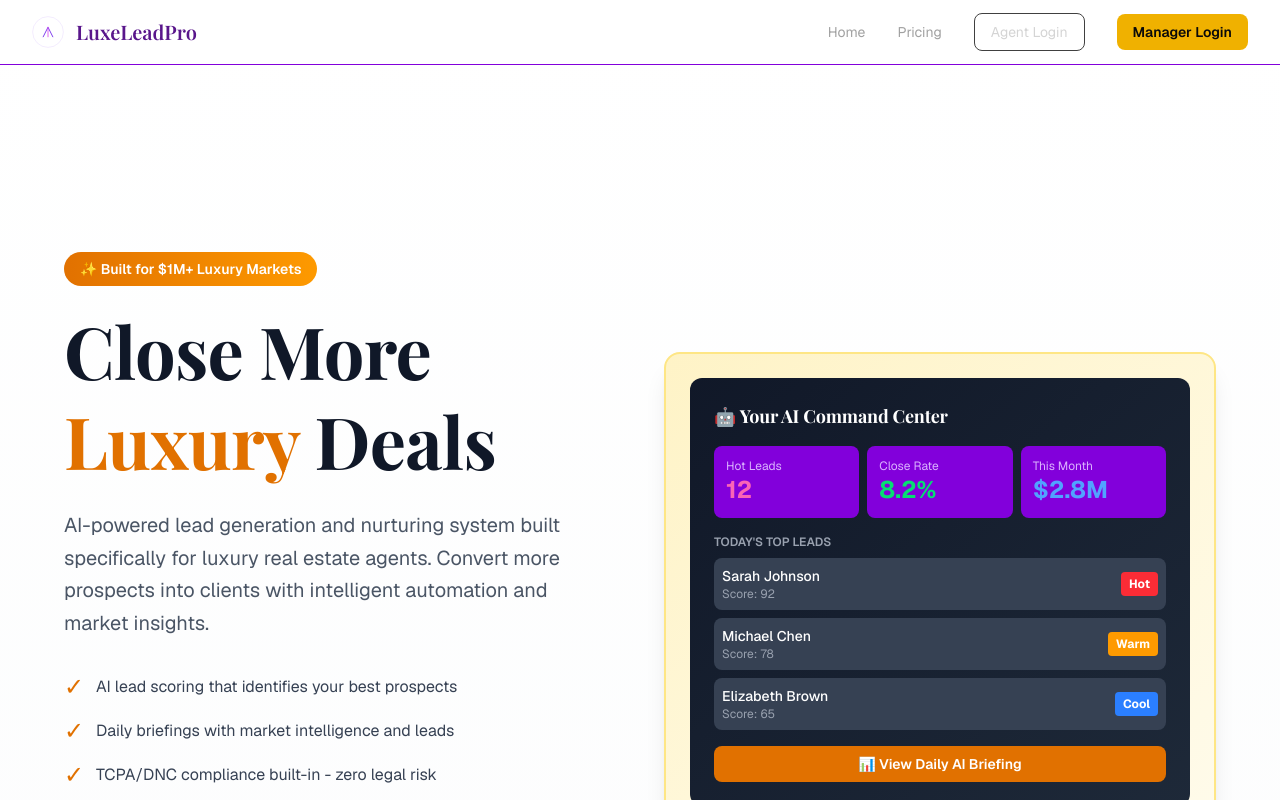
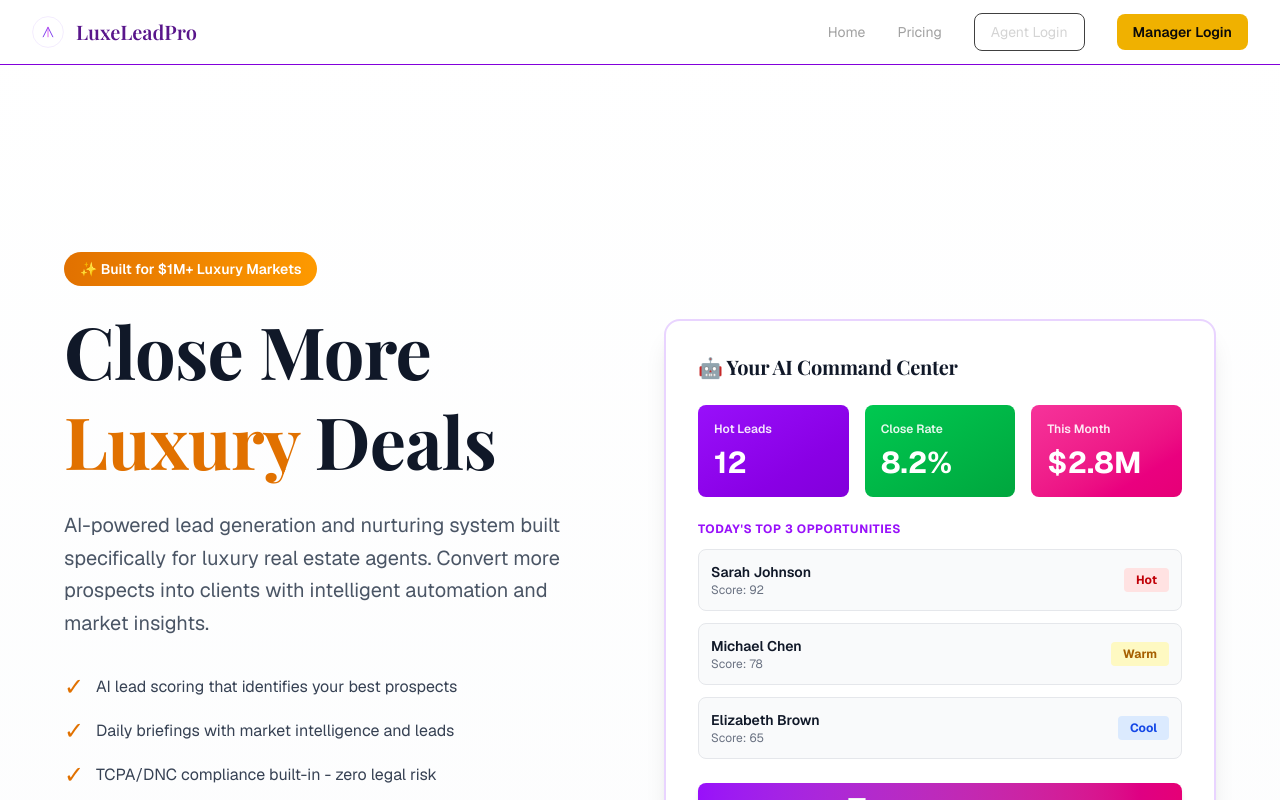
Before and after one commit to robopdesigns/luxeleadpro-site, a Next.js app: page / in a window 1280 px wide. Shown: the top 800 px of the page. Built offline with nearby package versions, Linux system fonts and the light colour scheme; no server answers; a web font is replaced by a local one.

Commit message:
Fix: Remove all amber colors, fix AI Command Center to white with purple/magenta accents

```diff
--- a/app/page.tsx
+++ b/app/page.tsx
@@ -69,55 +69,55 @@ export default function HomePage() {
 
             {/* Right: Dashboard Preview */}
             <div className="hidden lg:block">
-              <div className="bg-gradient-to-br from-amber-100 to-amber-50 rounded-2xl p-6 border-2 border-amber-200 shadow-xl">
-                <div className="bg-gradient-to-br from-gray-900 to-gray-800 rounded-xl p-6 text-white">
-                  <h3 className="font-serif text-lg font-bold mb-4">🤖 Your AI Command Center</h3>
+              <div className="bg-white rounded-2xl p-8 border-2 border-purple-200 shadow-xl">
+                <h3 className="font-serif text-xl font-bold mb-6 text-gray-900">🤖 Your AI Command Center</h3>
 
                 {/* Top Stats */}
-                  <div className="grid grid-cols-3 gap-2 mb-4">
-                    <div className="bg-purple-700 rounded-lg p-3">
-                      <div className="text-xs text-purple-300">Hot Leads</div>
-                      <div className="text-2xl font-bold text-pink-400">12</div>
+                <div className="grid grid-cols-3 gap-4 mb-6">
+                  <div className="bg-gradient-to-br from-purple-600 to-purple-700 rounded-lg p-4 text-white">
+                    <div className="text-xs font-semibold opacity-90">Hot Leads</div>
+                    <div className="text-3xl font-bold mt-2">12</div>
                   </div>
-                    <div className="bg-purple-700 rounded-lg p-3">
-                      <div className="text-xs text-purple-300">Close Rate</div>
-                      <div className="text-2xl font-bold text-green-400">8.2%</div>
+                  <div className="bg-gradient-to-br from-green-500 to-green-600 rounded-lg p-4 text-white">
+                    <div className="text-xs font-semibold opacity-90">Close Rate</div>
+                    <div className="text-3xl font-bold mt-2">8.2%</div>
                   </div>
-                    <div className="bg-purple-700 rounded-lg p-3">
-                      <div className="text-xs text-purple-300">This Month</div>
-                      <div className="text-2xl font-bold text-blue-400">$2.8M</div>
+                  <div className="bg-gradient-to-br from-pink-500 to-pink-600 rounded-lg p-4 text-white">
+                    <div className="text-xs font-semibold opacity-90">This Month</div>
+                    <div className="text-3xl font-bold mt-2">$2.8M</div>
                   </div>
                 </div>
 
                 {/* Lead List */}
-                  <div className="space-y-2 mb-4">
-                    <div className="text-xs font-semibold text-gray-400 mb-2">TODAY'S TOP LEADS</div>
+                <div className="mb-6">
+                  <div className="text-xs font-bold text-purple-600 mb-3 uppercase tracking-wider">TODAY'S TOP 3 OPPORTUNITIES</div>
+                  <div className="space-y-3">
                     {[
                       { name: 'Sarah Johnson', score: 92, status: 'Hot' },
                       { name: 'Michael Chen', score: 78, status: 'Warm' },
                       { name: 'Elizabeth Brown', score: 65, status: 'Cool' },
                     ].map((lead, i) => (
-                      <div key={i} className="bg-gray-700 rounded-lg p-2 flex justify-between items-center">
+                      <div key={i} className="bg-gray-50 rounded-lg p-3 flex justify-between items-center border border-gray-200">
                         <div>
-                          <div className="text-sm font-medium">{lead.name}</div>
-                          <div className="text-xs text-gray-400">Score: {lead.score}</div>
+                          <div className="text-sm font-semibold text-gray-900">{lead.name}</div>
+                          <div className="text-xs text-gray-500">Score: {lead.score}</div>
                         </div>
-                        <span className={`text-xs font-bold px-2 py-1 rounded ${
-                          lead.status === 'Hot' ? 'bg-red-500' :
-                          lead.status === 'Warm' ? 'bg-amber-500' :
-                          'bg-blue-500'
+                        <span className={`text-xs font-bold px-3 py-1 rounded ${
+                          lead.status === 'Hot' ? 'bg-red-100 text-red-700' :
+                          lead.status === 'Warm' ? 'bg-yellow-100 text-yellow-700' :
+                          'bg-blue-100 text-blue-700'
                         }`}>
                           {lead.status}
                         </span>
                       </div>
                     ))}
                   </div>
+                </div>
 
                 {/* AI Briefing Button */}
-                  <button className="w-full bg-amber-600 hover:bg-amber-700 text-white font-semibold py-2 rounded-lg text-sm transition">
+                <button className="w-full bg-gradient-to-r from-purple-600 to-pink-600 hover:from-purple-700 hover:to-pink-700 text-white font-semibold py-3 rounded-lg transition shadow-md">
                   📊 View Daily AI Briefing
                 </button>
-                </div>
               </div>
             </div>
           </div>
@@ -169,7 +169,7 @@ export default function HomePage() {
                 desc: 'Personalized AI briefing each morning with top leads, market updates, and coaching tips.',
               },
             ].map((feature, index) => (
-              <div key={index} className="bg-gray-50 rounded-lg p-8 border border-gray-200 hover:border-amber-300 hover:shadow-lg transition">
+              <div key={index} className="bg-gray-50 rounded-lg p-8 border border-gray-200 hover:border-purple-300 hover:shadow-lg transition">
                 <div className="text-5xl mb-4">{feature.icon}</div>
                 <h3 className="text-xl font-semibold text-gray-900 mb-3">{feature.title}</h3>
                 <p className="text-gray-600">{feature.desc}</p>
```
Lines whose indentation alone changed are shown as unchanged.
